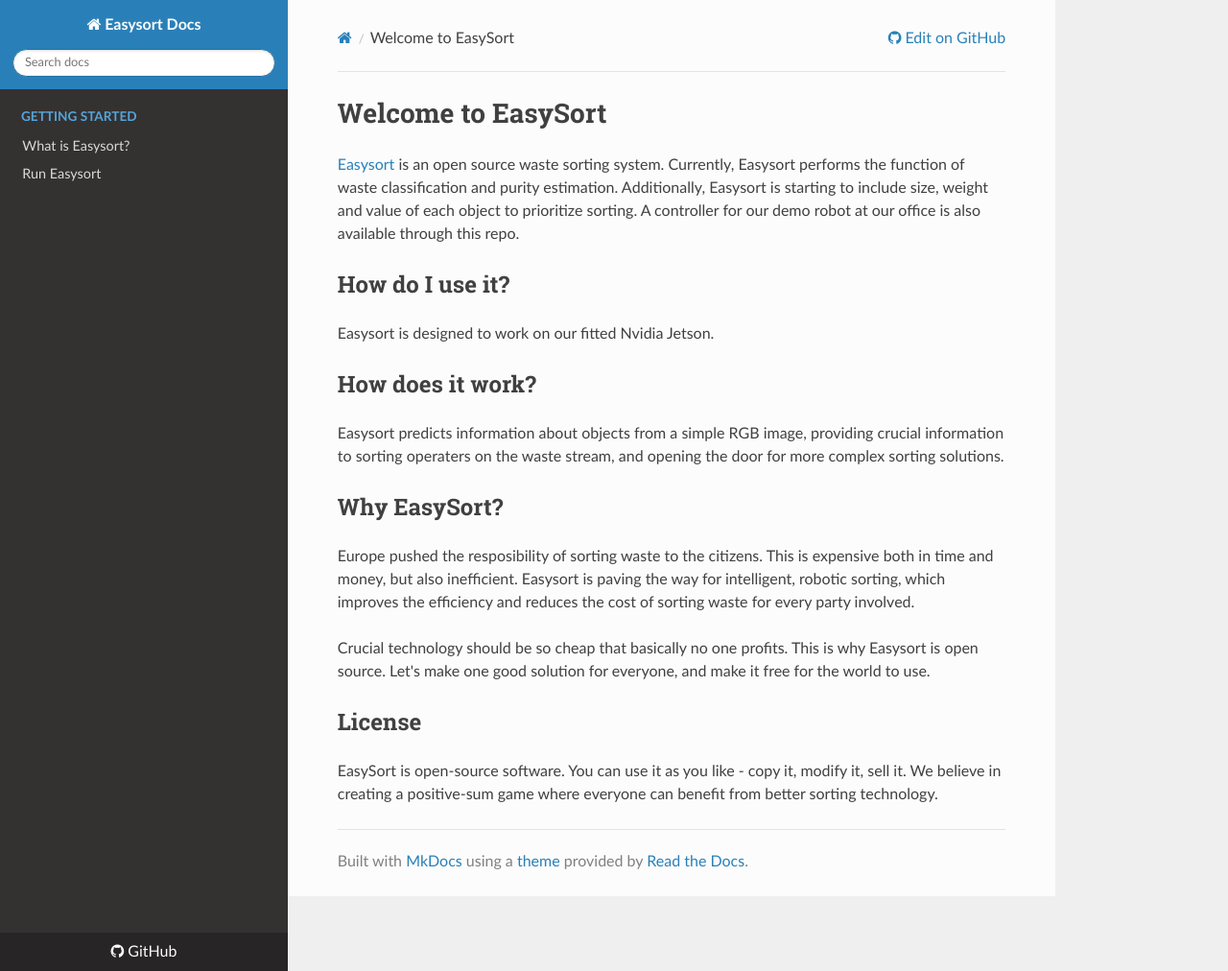
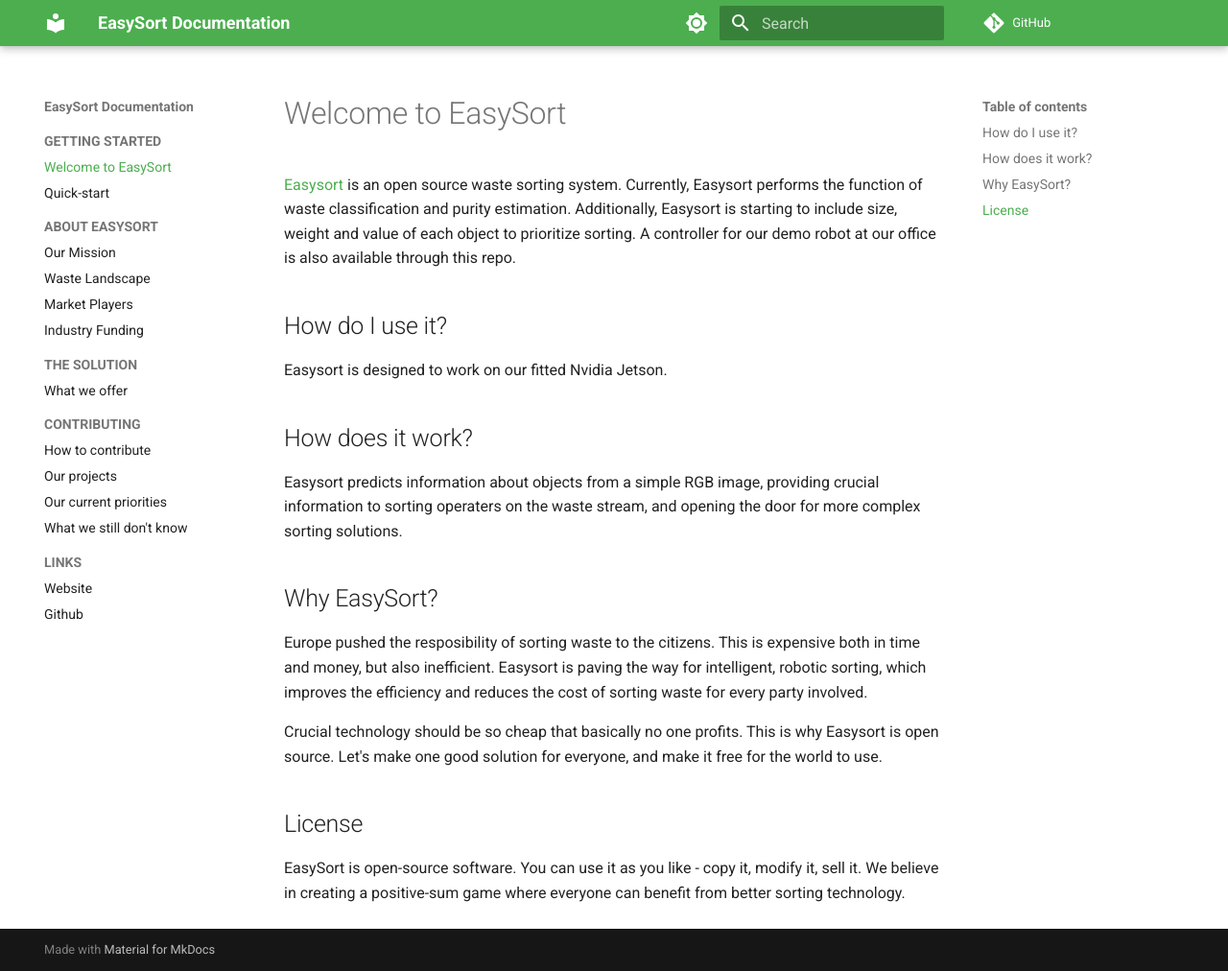
Before and after one commit to Easysort/Easysort, an MkDocs documentation site: the page built from docs/index.md, in a window 1280 px wide and 1012 px high. Shown: the whole window at 96% size. Built offline with MkDocs 1.6.1 and Material for MkDocs 9.7.7, drawn with Linux system fonts in a browser that asks for light colours; nearby versions of some CDN libraries; comment, search, counter and statistics services are not loaded.

Commit message:
update docs yml

```diff
--- a/mkdocs.yml
+++ b/mkdocs.yml
@@ -1,41 +1,70 @@
-site_name: Easysort Docs
-repo_url: https://github.com/easysort/easysort
+site_name: EasySort Documentation
+repo_url: https://github.com/EasySort/easysort
 site_url: https://docs.easysort.org
-
-exclude_docs: README.md
-
-strict: true
-docs_dir: docs
-site_dir: docs_site/
+site_description: Documentation for EasySort - An open-source waste sorting system
+site_author: EasySort Team
 
 theme:
-  name: readthedocs
-  navigation_depth: 3
+  name: material
+  features:
+    - navigation.instant
+    - navigation.tracking
+    - navigation.sections
+    - navigation.expand
+    - navigation.top
+    - search.suggest
+    - search.highlight
+    - toc.follow
+  palette:
+    # Light mode
+    - scheme: default
+      primary: green
+      accent: green
+      toggle:
+        icon: material/brightness-7
+        name: Switch to dark mode
+    # Dark mode
+    - scheme: slate
+      primary: black
+      accent: green
+      toggle:
+        icon: material/brightness-4
+        name: Switch to light mode
+
+extra_css:
+  - stylesheets/extra.css
+
+markdown_extensions:
+  - pymdownx.highlight:
+      anchor_linenums: true
+  - pymdownx.inlinehilite
+  - pymdownx.snippets
+  - pymdownx.superfences
+  - admonition
+  - pymdownx.details
+  - pymdownx.tabbed:
+      alternate_style: true
+  - toc:
+      permalink: true
+  - attr_list
+  - md_in_html
 
 nav:
-  - Getting Started:
-    - What is Easysort?: what-is-easysort.md
-    - Run Easysort: run-easysort.md
-  # - How-to:
-  #   - Turn the speed blue: how-to/turn-the-speed-blue.md
-  #   - Connect to a comma 3/3X: how-to/connect-to-comma.md
-  #   # - Make your first pull request: how-to/make-first-pr.md
-  #   #- Replay a drive: how-to/replay-a-drive.md
-  # - Concepts:
-  #   - Logs: concepts/logs.md
-  #   - Safety: concepts/safety.md
-  #   - Glossary: concepts/glossary.md
-  # - Car Porting:
-  #   - What is a car port?: car-porting/what-is-a-car-port.md
-  #   - Porting a car brand: car-porting/brand-port.md
-  #   - Porting a car model: car-porting/model-port.md
-  # - Contributing:
-  #   - Roadmap: contributing/roadmap.md
-  #   #- Architecture: contributing/architecture.md
-  #   - Contributing Guide →: https://github.com/commaai/openpilot/blob/master/docs/CONTRIBUTING.md
-  # - Links:
-  #   - Blog →: https://blog.comma.ai
-  #   - Bounties →: https://comma.ai/bounties
-  #   - GitHub →: https://github.com/commaai
-  #   - Discord →: https://discord.comma.ai
-  #   - X →: https://x.com/comma_ai
+  - GETTING STARTED:
+    - index.md
+    - Quick-start: getting-started/quick-start.md
+  - ABOUT EASYSORT:
+    - Our Mission: why/mission.md
+    - Waste Landscape: why/landscape.md
+    - Market Players: why/competitors.md
+    - Industry Funding: why/funding.md
+  - THE SOLUTION:
+    - What we offer: products/index.md
+  - CONTRIBUTING:
+    - How to contribute: contributing/index.md
+    - Our projects: contributing/projects.md
+    - Our current priorities: contributing/plan-for-victory.md
+    - What we still don't know: contributing/open-questions.md
+  - LINKS:
+    - Website: https://easysort.org
+    - Github: https://github.com/easysort
```
